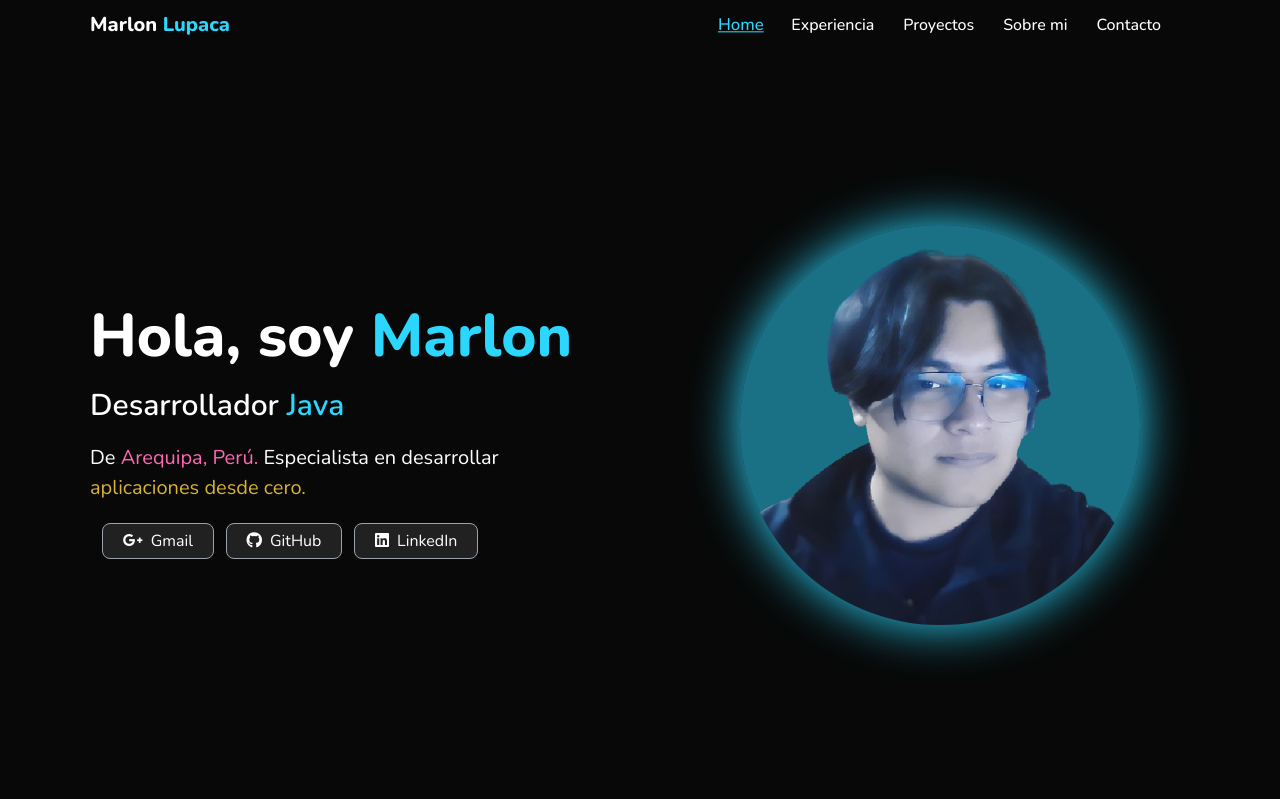
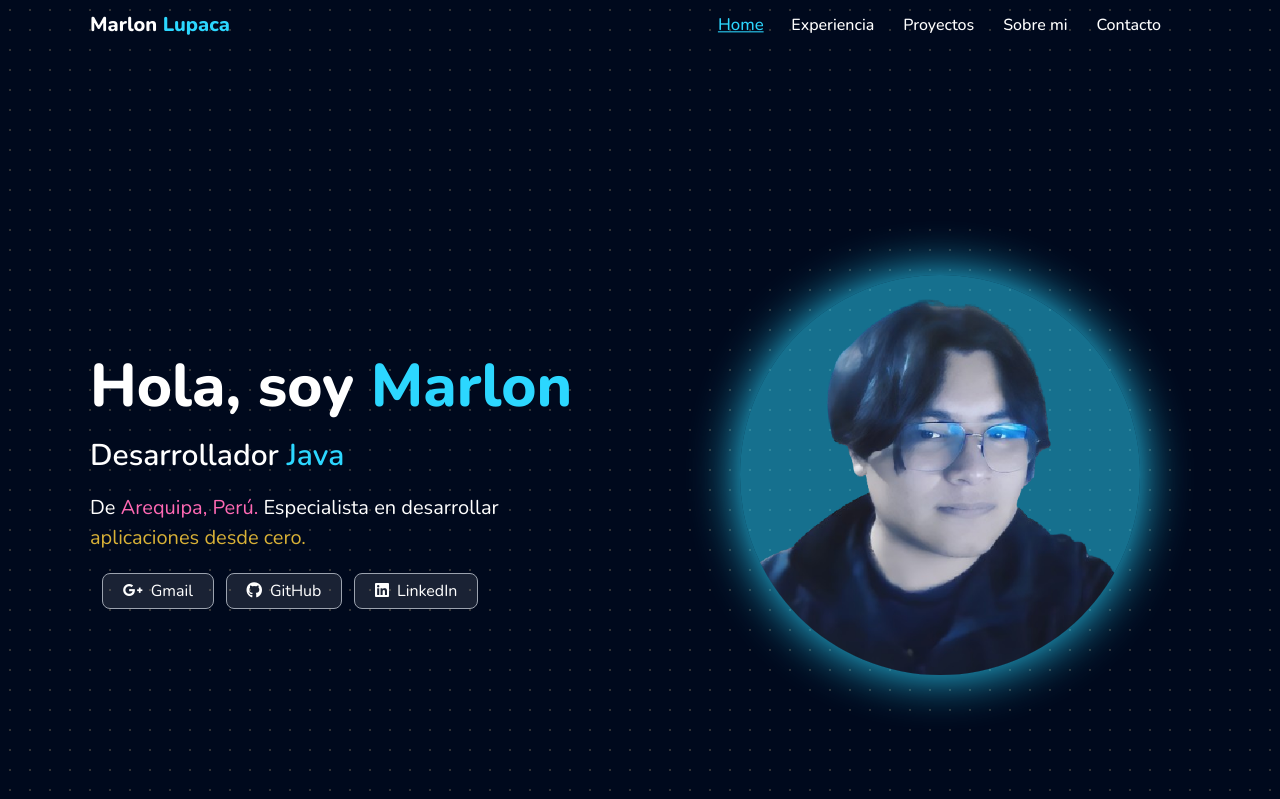
Before and after one commit to MarlonLupaca/Portfolio_dev, a React (Vite) app: page / in a window 1280 px wide. Shown: the top 799 px of the page. Built offline with nearby package versions, Linux system fonts and the light colour scheme; a web font is replaced by a local one.

Commit message:
Tercer commit

```diff
--- a/index.html
+++ b/index.html
@@ -9,7 +9,9 @@
     <title>Vite + React</title>
   </head>
   <body class="font-body bg-[#080808] text-white scroll">
-    <div id="root"></div>
+    <div class="absolute top-0 z-[-2] h-screen w-full bg-[#000000] bg-[radial-gradient(#ffffff33_1px,#00091d_1px)] bg-[size:20px_20px]">
+      <div id="root"></div>
+    </div>
     <script type="module" src="/src/main.jsx"></script>
   </body>
 </html>
--- a/src/componentes/Cabecera.jsx
+++ b/src/componentes/Cabecera.jsx
@@ -4,7 +4,7 @@ import React from 'react'
 
 const Cabecera = () => {
     return (
-        <header className=' w-full h-[50px] fixed top-0 bg-[#080808] flex justify-center z-40'>
+        <header className=' w-full h-[50px] sticky top-0 left-0 bg-[#000000] bg-[radial-gradient(#ffffff33_1px,#00091d_1px)] bg-[size:20px_20px] flex justify-center z-40'>
             <div className=' w-[1100px] flex justify-between items-center'>
                 <div className='text-[20px] font-[800]'>
                     Marlon <span className='text-principal'>Lupaca</span>
```
